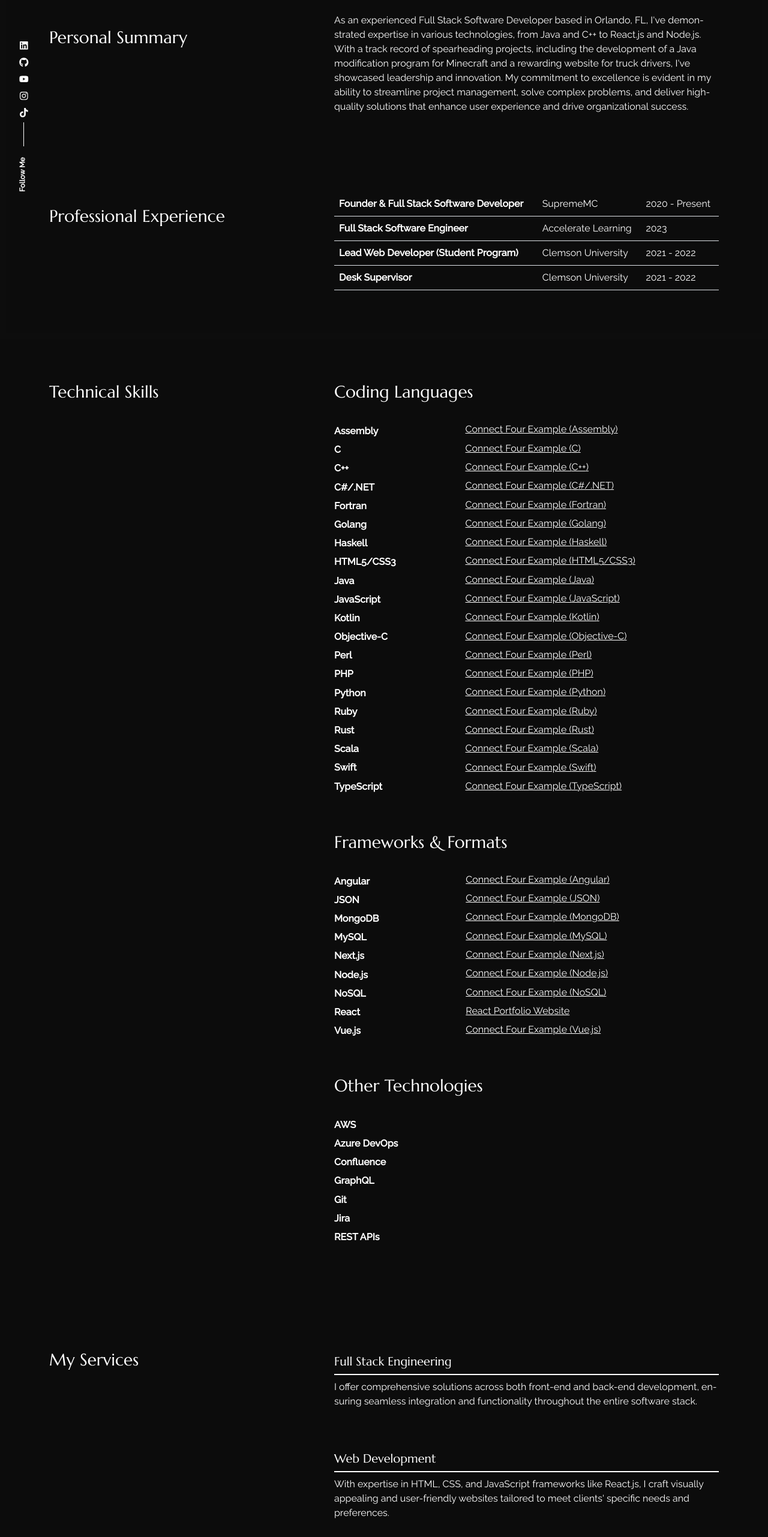
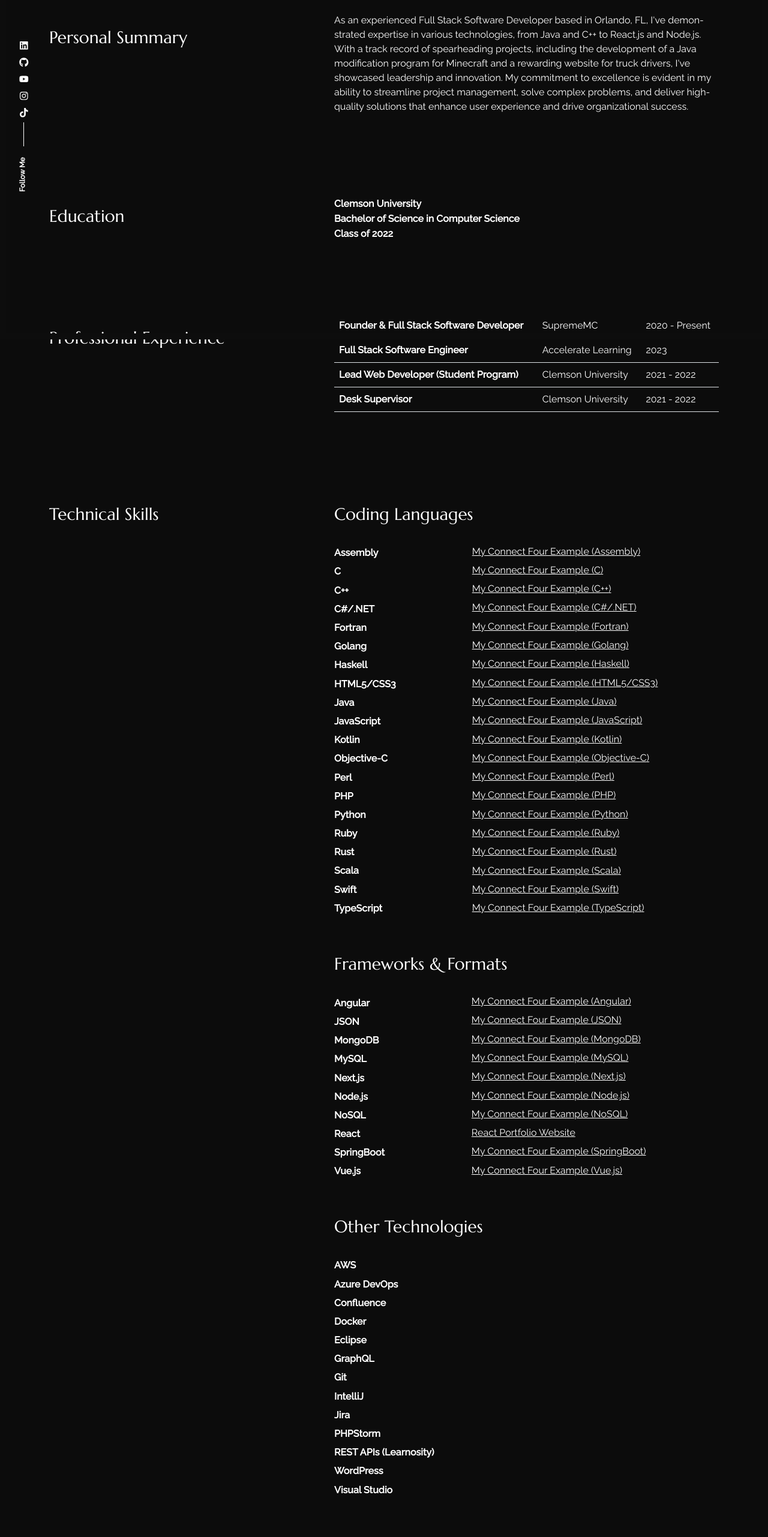
Before and after one commit to pattygcoding/PatrickGoodwinPortfolio, a React (Create React App) app: page /about in a window 1280 px wide. Shown: the part 234-2797 px from the top of the page at 60% size. Built offline with nearby package versions, Linux system fonts and the light colour scheme.

Commit message:
Springboot & Portfolio Update

```diff
--- a/src/content_option.js
+++ b/src/content_option.js
@@ -20,7 +20,12 @@ const introdata = {
 const dataabout = {
     title: "Personal Summary",
     aboutme: "As an experienced Full Stack Software Developer based in Orlando, FL, I've demonstrated expertise in various technologies, from Java and C++ to React.js and Node.js. With a track record of spearheading projects, including the development of a Java modification program for Minecraft and a rewarding website for truck drivers, I've showcased leadership and innovation. My commitment to excellence is evident in my ability to streamline project management, solve complex problems, and deliver high-quality solutions that enhance user experience and drive organizational success.",
+    education_title: "Education",
+    university: "Clemson University",
+    degree: "Bachelor of Science in Computer Science",
+    year: "Class of 2022",
 };
+
 const worktimeline = [{
         jobtitle: "Founder & Full Stack Software Developer",
         where: "SupremeMC",
@@ -162,6 +167,10 @@ const frameworks = [{
          link: "https://github.com/pattygcoding/PatrickGoodwinPortfolio",
     },
     {
+         name: "SpringBoot",
+         link: "https://github.com/pattygcoding/Connect-Four-Language-Tree/tree/main/java/springboot",
+    },
+    {
          name: "Vue.js",
          link: "https://github.com/pattygcoding/Connect-Four-Language-Tree/tree/main/javascript/vue",
     },
@@ -177,16 +186,34 @@ const other_skills = [{
         name: "Confluence",
     },
     {
+        name: "Docker",
+    },
+    {
+        name: "Eclipse",
+    },
+    {
         name: "GraphQL",
     },
     {
         name: "Git",
     },
     {
+        name: "IntelliJ",
+    },
+    {
         name: "Jira",
     },
     {
-        name: "REST APIs",
+        name: "PHPStorm",
+    },
+    {
+        name: "REST APIs (Learnosity)",
+    },
+    {
+        name: "WordPress",
+    },
+    {
+        name: "Visual Studio",
     },
 ];
 
@@ -223,17 +250,22 @@ const dataportfolio = [{
         website_github: "https://github.com/pattygcoding/Connect-Four-Language-Tree",
     },
     {
-        img: "https://i.imgur.com/KI71fuk.jpeg",
-        description: "Accelerate Learning (2023): I worked as a full stack software engineer, utilizing PHP with Docker on the back-end, and React with TypeScript on the front-end.",
+        img: "https://i.imgur.com/kcJD2n2.jpeg",
+        description: "Accelerate Learning: I worked as a full stack software engineer, utilizing PHP with Docker on the back-end, and React with TypeScript on the front-end.",
+    },
+    {
+        img: "https://i.imgur.com/PCZ2DJ2.jpeg",
+        description: "Good Driver Incentive Program: I led a successful team study to develop a website for truck drivers. Built with Azure DevOps, this project utilized React.js & MySQL.",
+        website_github: "https://github.com/pattygcoding/Good-Driver-Incentive-Program",
     },
     {
         img: "https://i.imgur.com/KI71fuk.jpeg",
-        description: "Clemson Lead Software Engineer (2021-2022): I led a successful team study to develop a website for truck drivers, implementing Agile with Azure DevOps, innovating with MySQL framework, and engineering the website with React.js/TypeScript & Angular.",
+        description: "This Website: I created this website myself using React.js, and deployed via GitHub Pages.",
+        website_github: "https://github.com/pattygcoding/PatrickGoodwinPortfolio",
     },
     {
-        img: "https://i.imgur.com/KI71fuk.jpeg",
-        description: "This Website: I created this website myself using JavaScript & React.",
-        website_github: "https://github.com/pattygcoding/PatrickGoodwinPortfolio",
+        img: "https://i.imgur.com/5oWBUGF.jpeg",
+        description: "Wordpress Travel Site: I am currently working on building a Wordpress website to document my travel experiences.",
     },
 
 ];
--- a/src/pages/about/index.js
+++ b/src/pages/about/index.js
@@ -1,4 +1,4 @@
-import React, { useState, useEffect } from 'react';
+import React from 'react';
 import "./style.css";
 import { Helmet, HelmetProvider } from "react-helmet-async";
 import { Container, Row, Col } from "react-bootstrap";
@@ -16,31 +16,7 @@ import {
 
 
 export const About = () => {
-  // State to track which row's description is expanded
-  const [expandedRow, setExpandedRow] = useState(null);
 
-  // Function to toggle description visibility for a specific row
-  const toggleDescription = (index) => {
-    setExpandedRow(expandedRow === index ? null : index);
-  };
-
-  // Effect to handle dropdown behavior
-  useEffect(() => {
-    const handleDocumentClick = (event) => {
-      // Close description if clicked outside the table
-      if (!event.target.closest('.description-row')) {
-        setExpandedRow(null);
-      }
-    };
-
-    // Attach event listener for document click
-    document.addEventListener('click', handleDocumentClick);
-
-    // Cleanup event listener on component unmount
-    return () => {
-      document.removeEventListener('click', handleDocumentClick);
-    };
-  }, []); // Run effect only once on component mount
 
   return (
     <HelmetProvider>
@@ -63,6 +39,18 @@ export const About = () => {
           <Col lg="7" className="d-flex align-items-center">
             <div>
               <p>{dataabout.aboutme}</p>
+            </div>
+          </Col>
+        </Row>
+        <Row className="sec_sp">
+                  <Col lg="5">
+                    <h3 className="color_sec py-4">{dataabout.education_title}</h3>
+                   </Col>
+                   <Col lg="7" className="d-flex align-items-center">
+                     <div>
+                       <h3 className="skills">{dataabout.university}</h3>
+                       <h3 className="skills">{dataabout.degree}</h3>
+                       <h3 className="skills">{dataabout.year}</h3>
                      </div>
                    </Col>
                   </Row>
@@ -104,7 +92,7 @@ export const About = () => {
                 {languages.map((data, i) => (
                   <div key={i} className="skill-item">
                     <a className="skills link" href={data.link} target="_blank" rel="noopener noreferrer">
-                      Connect Four Example ({data.name})
+                      My Connect Four Example ({data.name})
                     </a>
                   </div>
                 ))}
@@ -123,7 +111,7 @@ export const About = () => {
                 {frameworks.map((data, i) => (
                   <div key={i} className="skill-item">
                     <a className="skills link framework" href={data.link} target="_blank" rel="noopener noreferrer">
-                      {data.name === "React" ? "React Portfolio Website" : `Connect Four Example (${data.name})`}
+                      {data.name === "React" ? "React Portfolio Website" : `My Connect Four Example (${data.name})`}
                     </a>
                   </div>
                 ))}
--- a/src/pages/about/style.css
+++ b/src/pages/about/style.css
@@ -21,7 +21,7 @@
 
 .link {
     font-weight: 200;
-    margin-left: 6rem;
+    margin-left: 6.7rem;
     margin-top: 1.3px;
     text-decoration: underline;
 }
--- a/src/pages/portfolio/index.js
+++ b/src/pages/portfolio/index.js
@@ -41,7 +41,7 @@ export const Portfolio = () => {
                           <a href={data.suprememc_github_legacy}>GitHub Repository</a>
                         </>
                       ) :
-                      ( i !== 3 && i !== 4 ?
+                      ( i !== 3 ?
                       (
                         <>
                           <a href={data.website_github}>GitHub Repository</a>
```
Lines whose indentation alone changed are shown as unchanged.
